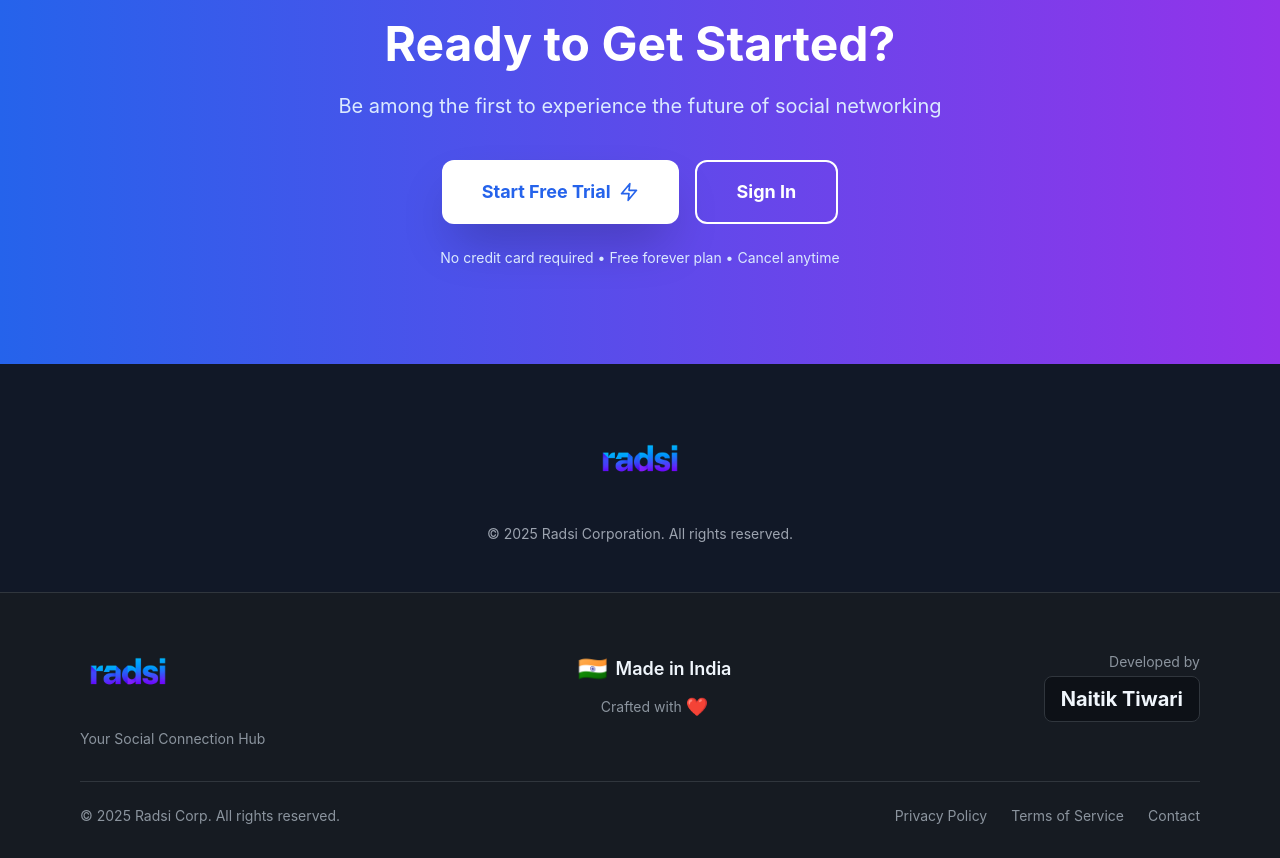
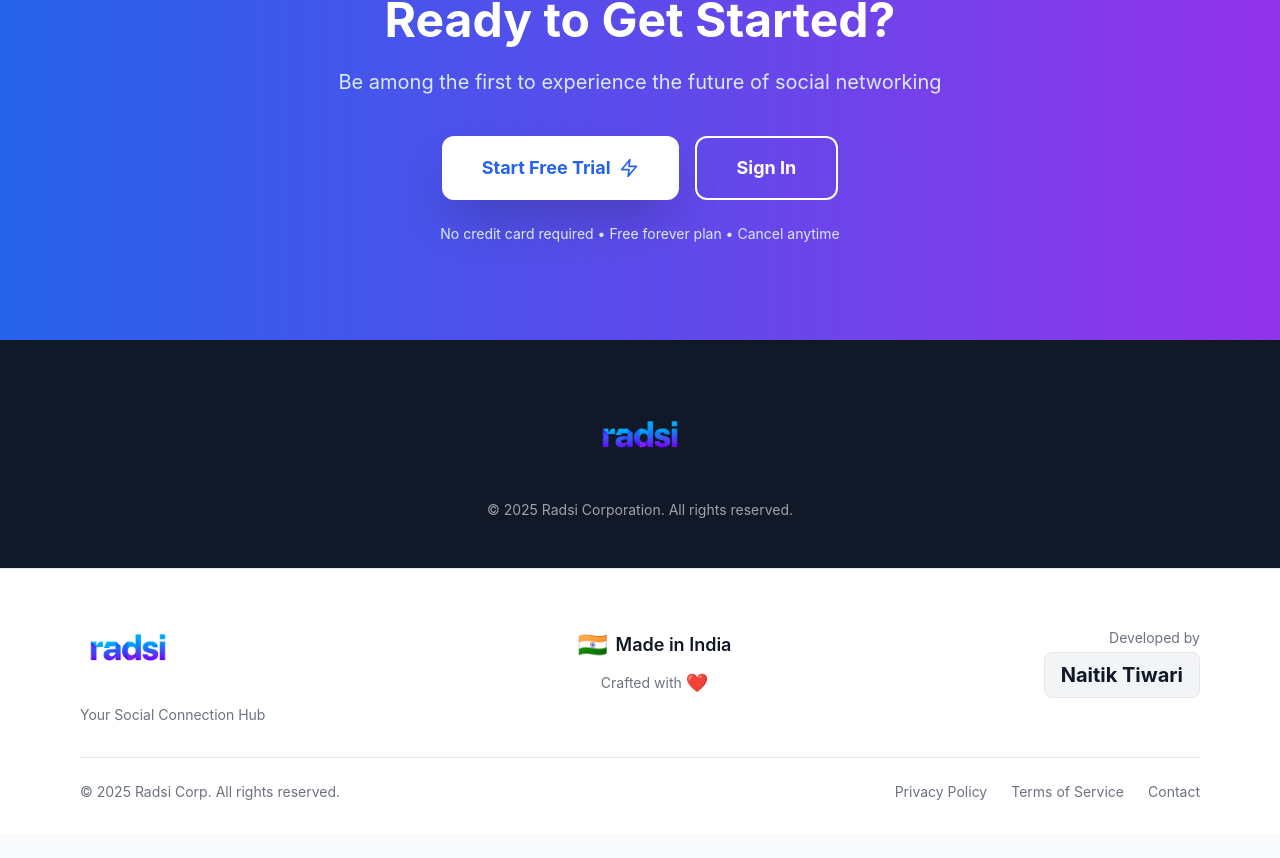
Before and after one commit to AmazeProd/radsi, a React (Create React App) app in the folder client/: page / in a window 1280 px wide. Shown: the part 2642-3500 px from the top of the page. After the commit the page ends 3476 px from the top, so only its background shows below. Built offline with nearby package versions, Linux system fonts and the light colour scheme; no server answers; the HTML template or start-up script is replaced by a standard one.

Commit message:
Fix dark mode implementation - add comprehensive styling to Feed, Footer, and fix Router typo

```diff
--- a/client/src/App.js
+++ b/client/src/App.js
@@ -58,7 +58,7 @@ function App() {
     <ThemeProvider>
       <AuthProvider>
         <SocketProvider>
-          <Router>r>
+          <Router>
             <div className="flex flex-col min-h-screen bg-gray-100 dark:bg-gray-900 transition-colors">
             <Suspense fallback={<LoadingSpinner />}>
               <Layout>
--- a/client/src/components/layout/Footer.js
+++ b/client/src/components/layout/Footer.js
@@ -3,7 +3,7 @@ import { Link } from 'react-router-dom';
 
 const Footer = () => {
   return (
-    <footer className="bg-github-card text-github-text mt-auto border-t border-github-border">
+    <footer className="bg-white dark:bg-gray-800 text-gray-700 dark:text-gray-300 mt-auto border-t border-gray-200 dark:border-gray-700 transition-colors">
       <div className="max-w-6xl mx-auto px-4 py-8">
         <div className="flex flex-col md:flex-row items-center justify-between gap-6">
           {/* Logo Section */}
@@ -11,39 +11,39 @@ const Footer = () => {
             <div className="flex items-center gap-3">
               <img src="/assets/logotext.png" alt="Radsi Corp" className="h-24 w-auto" />
             </div>
-            <p className="text-sm text-primary-300">Your Social Connection Hub</p>
+            <p className="text-sm text-gray-500 dark:text-gray-400">Your Social Connection Hub</p>
           </div>
 
           {/* Made in India */}
           <div className="text-center">
             <div className="flex items-center justify-center gap-2 mb-2">
               <span className="text-2xl">🇮🇳</span>
-              <p className="text-lg font-semibold text-github-heading">Made in India</p>
+              <p className="text-lg font-semibold text-gray-900 dark:text-gray-100">Made in India</p>
             </div>
-            <p className="text-sm text-primary-300 flex items-center justify-center gap-1">
+            <p className="text-sm text-gray-500 dark:text-gray-400 flex items-center justify-center gap-1">
               Crafted with <span className="text-red-400 text-lg">❤️</span>
             </p>
           </div>
 
           {/* Creator Info */}
           <div className="text-center md:text-right">
-            <p className="text-sm text-primary-300 mb-1">Developed by</p>
-            <p className="text-xl font-bold bg-github-canvas px-4 py-2 rounded-lg border border-github-border text-github-heading">
+            <p className="text-sm text-gray-500 dark:text-gray-400 mb-1">Developed by</p>
+            <p className="text-xl font-bold bg-gray-100 dark:bg-gray-900 px-4 py-2 rounded-lg border border-gray-200 dark:border-gray-700 text-gray-900 dark:text-gray-100">
               Naitik Tiwari
             </p>
           </div>
         </div>
 
         {/* Bottom Bar */}
-        <div className="mt-8 pt-6 border-t border-github-border">
+        <div className="mt-8 pt-6 border-t border-gray-200 dark:border-gray-700">
           <div className="flex flex-col md:flex-row items-center justify-between gap-4">
-            <p className="text-sm text-primary-300">
+            <p className="text-sm text-gray-500 dark:text-gray-400">
               © {new Date().getFullYear()} Radsi Corp. All rights reserved.
             </p>
-            <div className="flex gap-6 text-sm text-primary-300">
-              <Link to="#" className="hover:text-github-blue transition">Privacy Policy</Link>
-              <Link to="#" className="hover:text-github-blue transition">Terms of Service</Link>
-              <Link to="#" className="hover:text-github-blue transition">Contact</Link>
+            <div className="flex gap-6 text-sm text-gray-500 dark:text-gray-400">
+              <Link to="#" className="hover:text-primary-600 dark:hover:text-primary-400 transition">Privacy Policy</Link>
+              <Link to="#" className="hover:text-primary-600 dark:hover:text-primary-400 transition">Terms of Service</Link>
+              <Link to="#" className="hover:text-primary-600 dark:hover:text-primary-400 transition">Contact</Link>
             </div>
           </div>
         </div>
--- a/client/src/pages/Feed.js
+++ b/client/src/pages/Feed.js
@@ -244,18 +244,18 @@ const Feed = () => {
 
   if (loading) {
     return (
-      <div className="flex justify-center items-center min-h-screen">
+      <div className="flex justify-center items-center min-h-screen bg-gray-100 dark:bg-gray-900">
         <div className="animate-spin rounded-full h-12 w-12 border-b-2 border-primary-600"></div>
       </div>
     );
   }
 
   return (
-    <div className="max-w-2xl mx-auto px-4 py-6">
+    <div className="max-w-2xl mx-auto px-4 py-6 min-h-screen">
       {/* Create Post Card */}
-      <div className="bg-white rounded-xl shadow-sm border border-gray-200 p-4 mb-4 hover:shadow-md transition-shadow">
+      <div className="bg-white dark:bg-gray-800 rounded-xl shadow-sm border border-gray-200 dark:border-gray-700 p-4 mb-4 hover:shadow-md transition-all">
         <textarea
-          className="w-full p-3 border-0 resize-none focus:outline-none text-gray-800 placeholder-gray-400"
+          className="w-full p-3 border-0 resize-none focus:outline-none text-gray-800 dark:text-gray-200 placeholder-gray-400 dark:placeholder-gray-500 bg-transparent"
           rows="3"
           placeholder="What's happening?"
           value={postContent}
@@ -265,7 +265,7 @@ const Feed = () => {
 
         {/* Emoji Picker */}
         {showEmojiPicker && (
-          <div className="mb-3 p-3 bg-gray-50 rounded-lg border border-gray-200">
+          <div className="mb-3 p-3 bg-gray-50 dark:bg-gray-700 rounded-lg border border-gray-200 dark:border-gray-600">
             <div className="flex flex-wrap gap-2">
               {commonEmojis.map((emoji, index) => (
                 <button
@@ -303,7 +303,7 @@ const Feed = () => {
           </div>
         )}
 
-        <div className="flex items-center justify-between pt-3 border-t border-gray-200">
+        <div className="flex items-center justify-between pt-3 border-t border-gray-200 dark:border-gray-700">
           <div className="flex gap-2">
             <input
               type="file"
@@ -315,7 +315,7 @@ const Feed = () => {
             />
             <button
               onClick={handleImageClick}
-              className="text-primary-600 hover:bg-primary-50 p-2 rounded-full transition"
+              className="text-primary-600 dark:text-primary-400 hover:bg-primary-50 dark:hover:bg-gray-700 p-2 rounded-full transition"
               type="button"
               title="Add images"
             >
@@ -323,7 +323,7 @@ const Feed = () => {
             </button>
             <button
               onClick={() => setShowEmojiPicker(!showEmojiPicker)}
-              className="text-primary-600 hover:bg-primary-50 p-2 rounded-full transition"
+              className="text-primary-600 dark:text-primary-400 hover:bg-primary-50 dark:hover:bg-gray-700 p-2 rounded-full transition"
               type="button"
               title="Add emoji"
             >
@@ -343,7 +343,7 @@ const Feed = () => {
       {/* Posts Feed */}
       <div className="space-y-4">
         {posts.map((post, index) => (
-          <div key={post._id} className="bg-white rounded-xl shadow-sm border border-gray-200 hover:shadow-md transition-all transform hover:scale-[1.01]">
+          <div key={post._id} className="bg-white dark:bg-gray-800 rounded-xl shadow-sm border border-gray-200 dark:border-gray-700 hover:shadow-md transition-all transform hover:scale-[1.01]">
             {/* Post Header */}
             <div className="flex items-center justify-between p-4">
               <Link to={`/profile/${post.user._id}`} className="flex items-center gap-3">
@@ -359,8 +359,8 @@ const Feed = () => {
                   </div>
                 )}
                 <div>
-                  <h3 className="font-semibold text-gray-900 hover:text-primary-600 transition">{post.user.username}</h3>
-                  <p className="text-xs text-gray-500">
+                  <h3 className="font-semibold text-gray-900 dark:text-gray-100 hover:text-primary-600 dark:hover:text-primary-400 transition">{post.user.username}</h3>
+                  <p className="text-xs text-gray-500 dark:text-gray-400">
                     {new Date(post.createdAt).toLocaleDateString('en-US', { month: 'short', day: 'numeric', hour: '2-digit', minute: '2-digit' })}
                   </p>
                 </div>
@@ -368,17 +368,17 @@ const Feed = () => {
               <div className="relative dropdown-container">
                 <button
                   onClick={() => setOpenDropdown(openDropdown === post._id ? null : post._id)}
-                  className="text-gray-400 hover:text-gray-600 p-2 hover:bg-gray-100 rounded-full transition"
+                  className="text-gray-400 dark:text-gray-500 hover:text-gray-600 dark:hover:text-gray-300 p-2 hover:bg-gray-100 dark:hover:bg-gray-700 rounded-full transition"
                 >
                   <FiMoreHorizontal size={20} />
                 </button>
 
                 {openDropdown === post._id && (
-                  <div className="absolute right-0 mt-2 w-48 bg-white rounded-lg shadow-lg border border-gray-200 py-1 z-10">
+                  <div className="absolute right-0 mt-2 w-48 bg-white dark:bg-gray-800 rounded-lg shadow-lg border border-gray-200 dark:border-gray-700 py-1 z-10">
                     {user && (user._id === post.user._id || user.id === post.user._id) && (
                       <button
                         onClick={() => handleDeletePost(post._id)}
-                        className="w-full text-left px-4 py-2 text-red-600 hover:bg-red-50 flex items-center gap-2 transition"
+                        className="w-full text-left px-4 py-2 text-red-600 dark:text-red-400 hover:bg-red-50 dark:hover:bg-red-900/20 flex items-center gap-2 transition"
                       >
                         <FiTrash2 size={16} />
                         Delete Post
@@ -391,7 +391,7 @@ const Feed = () => {
 
             {/* Post Content */}
             <div className="px-4 pb-3">
-              <p className="text-gray-800 leading-relaxed whitespace-pre-wrap">{post.content}</p>
+              <p className="text-gray-800 dark:text-gray-200 leading-relaxed whitespace-pre-wrap">{post.content}</p>
             </div>
 
             {/* Post Images */}
@@ -464,25 +464,25 @@ const Feed = () => {
             )}
 
             {/* Post Actions */}
-            <div className="px-4 py-3 border-t border-gray-100">
+            <div className="px-4 py-3 border-t border-gray-100 dark:border-gray-700">
               <div className="flex items-center justify-between">
                 <div className="flex items-center gap-5">
                   <button
                     onClick={() => handleLike(post._id, post.isLiked)}
-                    className={`flex items-center gap-2 transition group ${post.isLiked ? 'text-red-500' : 'text-gray-600 hover:text-red-500'}`}
+                    className={`flex items-center gap-2 transition group ${post.isLiked ? 'text-red-500' : 'text-gray-600 dark:text-gray-400 hover:text-red-500'}`}
                   >
                     <FiHeart className={`w-6 h-6 group-hover:scale-110 transition-all ${post.isLiked ? 'fill-red-500' : 'group-hover:fill-red-500'}`} />
                     <span className="text-sm font-medium">{post.likesCount || 0}</span>
                   </button>
-                  <button className="flex items-center gap-2 text-gray-600 hover:text-primary-600 transition group">
+                  <button className="flex items-center gap-2 text-gray-600 dark:text-gray-400 hover:text-primary-600 dark:hover:text-primary-400 transition group">
                     <FiMessageCircle className="w-6 h-6 group-hover:scale-110 transition-transform" />
                     <span className="text-sm font-medium">{post.commentsCount || 0}</span>
                   </button>
-                  <button className="flex items-center gap-2 text-gray-600 hover:text-green-500 transition group">
+                  <button className="flex items-center gap-2 text-gray-600 dark:text-gray-400 hover:text-green-500 transition group">
                     <FiSend className="w-6 h-6 group-hover:scale-110 transition-transform" />
                   </button>
                 </div>
-                <button className="text-gray-600 hover:text-yellow-500 transition">
+                <button className="text-gray-600 dark:text-gray-400 hover:text-yellow-500 transition">
                   <FiBookmark className="w-6 h-6 hover:scale-110 transition-transform" />
                 </button>
               </div>
```
